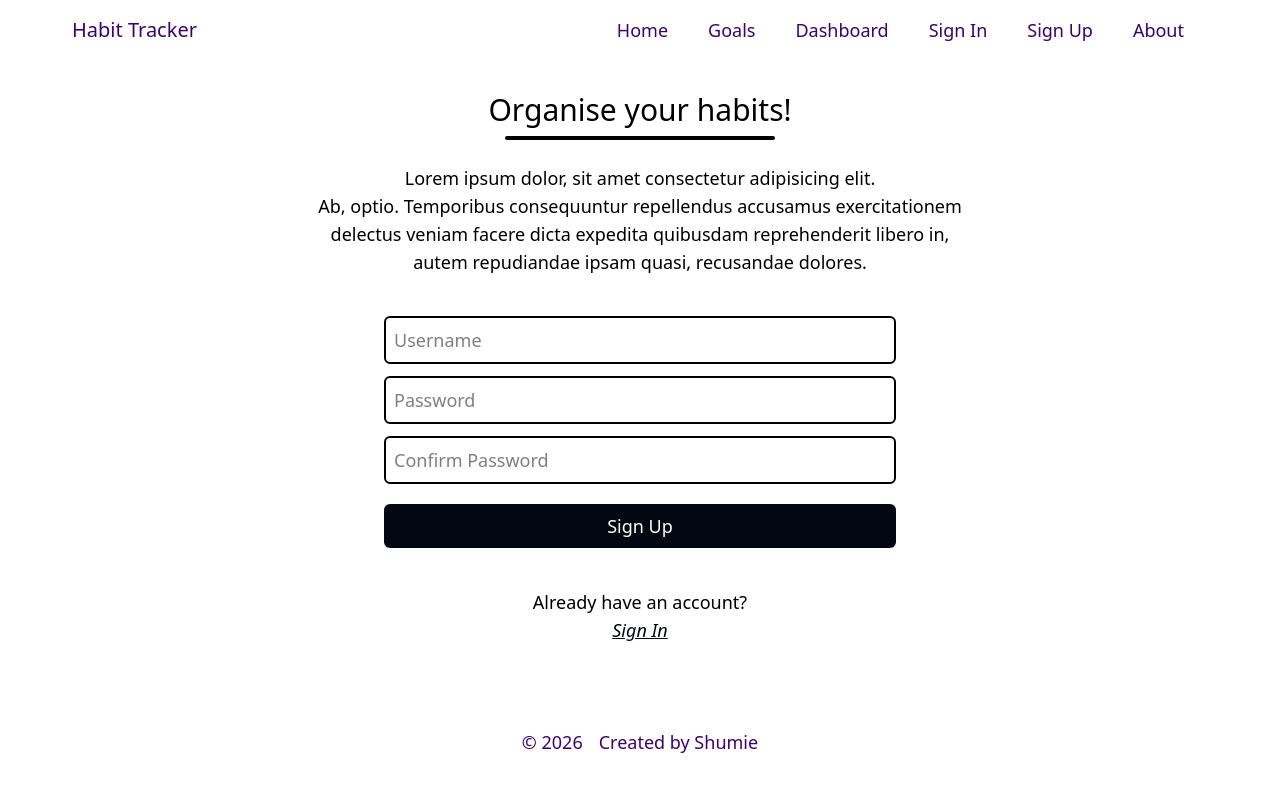
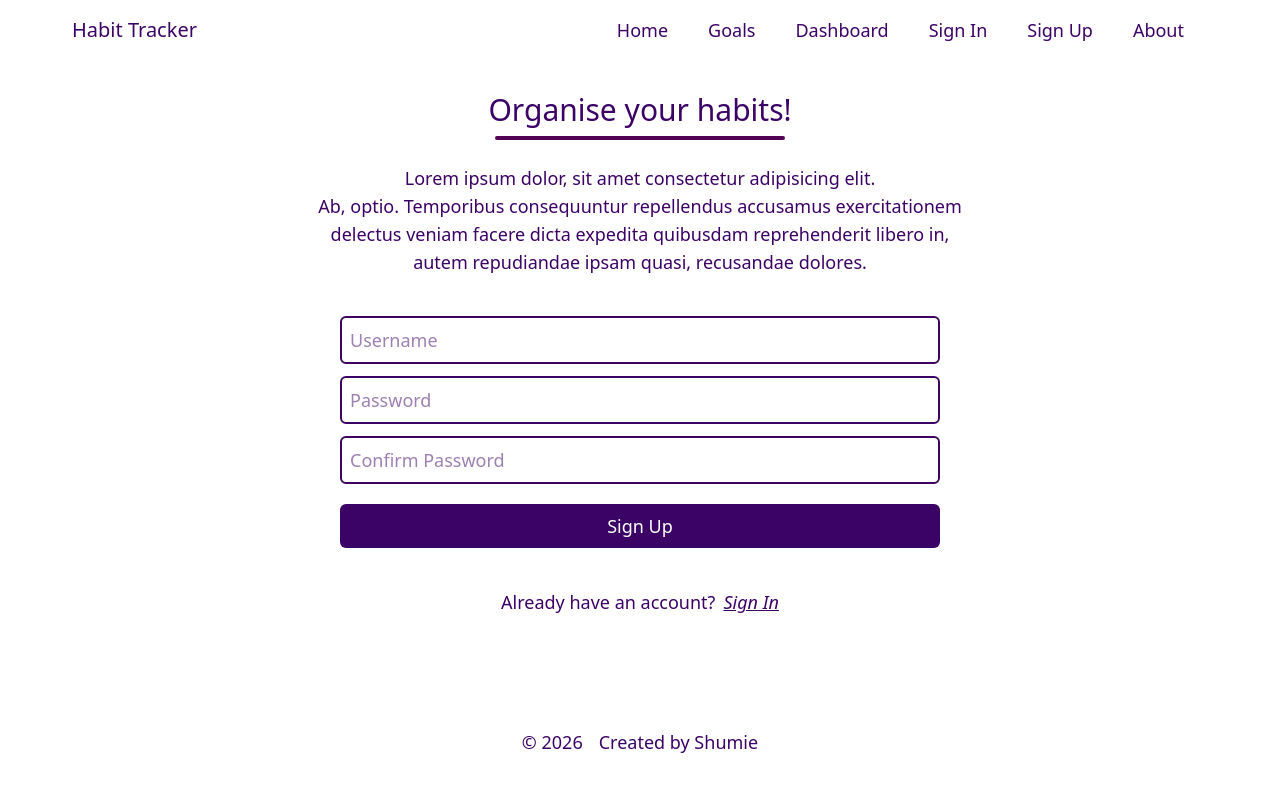
Before and after one commit to Shumieb/Habit-Tracker, a React app: page /sign-up in a window 1280 px wide. Shown: the top 792 px of the page. Built offline with nearby package versions, Linux system fonts and the light colour scheme; the HTML template or start-up script is replaced by a standard one.

Commit message:
changed styles on auth pages

```diff
--- a/src/App.css
+++ b/src/App.css
@@ -1,6 +1,6 @@
-.home-hr-style hr{
-    border: 2px solid black;
-    margin: 0px auto;
-    width: 270px;
-    border-radius: 8px;
+.home-hr-style hr {
+  border: 2px solid rgb(83, 3, 83);
+  margin: 0px auto;
+  width: 290px;
+  border-radius: 8px;
 }
--- a/src/pages/signIn.tsx
+++ b/src/pages/signIn.tsx
@@ -1,60 +1,71 @@
-import { useState } from "react"
-import {Link} from "react-router"
+import { useState } from "react";
+import { Link } from "react-router";
 
 function SignIn() {
-
   // variables
-    const[userName, setUserName] = useState("")
-    const[password, setPassword] = useState("")
+  const [userName, setUserName] = useState("");
+  const [password, setPassword] = useState("");
 
   // function to handle sign in
-    const handleSubmit = (e:any) =>{
-        e.preventDefault()
+  const handleSubmit = (e: any) => {
+    e.preventDefault();
 
-        console.log("handle submit in sign in", userName, password)
-    }
+    console.log("handle submit in sign in", userName, password);
+  };
 
   return (
-    <section className="w-[80%] mx-auto mt-4">
-        <h1 className="text-3xl text-center py-2">Organise your habits!</h1>
+    <section className="w-[80%] mx-auto mt-4 text-purple-950">
+      <h1 className="text-3xl text-center py-2 font-bold">
+        Organise your habits!
+      </h1>
       <div className="home-hr-style mb-6">
         <hr />
       </div>
 
-        <p className="text-lg text-center mb-10">Lorem ipsum dolor, sit amet consectetur adipisicing elit. <br /> Ab, optio. Temporibus consequuntur repellendus accusamus exercitationem <br /> delectus veniam facere dicta expedita quibusdam reprehenderit libero in, <br />autem repudiandae ipsam quasi, recusandae dolores.</p>
+      <p className="text-lg text-center mb-10">
+        Lorem ipsum dolor, sit amet consectetur adipisicing elit. <br /> Ab,
+        optio. Temporibus consequuntur repellendus accusamus exercitationem{" "}
+        <br /> delectus veniam facere dicta expedita quibusdam reprehenderit
+        libero in, <br />
+        autem repudiandae ipsam quasi, recusandae dolores.
+      </p>
 
       <form
-            className="flex justify-center content-center flex-col w-[50%] mx-auto mb-10"
+        className="flex justify-center content-center flex-col w-[600px] mx-auto mb-10"
         onSubmit={handleSubmit}
       >
         <input
           type="text"
           name="userName"
           placeholder="Username"
-                className="text-lg p-2 border-2 border-black rounded-md mb-3"
-                onChange={e => setUserName(e.target.value)}
+          className="text-lg p-2 border-2 border-purple-950 rounded-md mb-3 text-purple-950 outline-purple-900"
+          onChange={(e) => setUserName(e.target.value)}
         />
         <input
           type="password"
           name="password"
           placeholder="Password"
-                className="text-lg p-2 border-2 border-black rounded-md mb-5"
-                onChange={e => setPassword(e.target.value)}
+          className="text-lg p-2 border-2 border-purple-950 rounded-md mb-5 text-purple-950 outline-purple-900"
+          onChange={(e) => setPassword(e.target.value)}
         />
         <input
           type="submit"
           value="Sign In"
-                className="bg-gray-950 text-white py-2 px-6 text-lg rounded-md cursor-pointer"
+          className="bg-purple-950 text-white py-2 px-6 text-lg rounded-md cursor-pointer"
         />
       </form>
 
-        <div className="text-center">
-            <p className="text-lg">Don't have an account?</p>
-            <Link to="/sign-up" className="text-gray-950 text-lg italic underline">Create a Free Account</Link>
+      <div className="flex justify-center align-center">
+        <p className="text-lg mx-1">Don't have an account?</p>
+        <Link
+          to="/sign-up"
+          className="text-purple-950 text-lg italic underline mx-1"
+        >
+          Create a Free Account
+        </Link>
       </div>
-
     </section>
-  )
+  );
 }
 
-export default SignIn
+export default SignIn;
--- a/src/pages/signUp.tsx
+++ b/src/pages/signUp.tsx
@@ -1,74 +1,80 @@
-import { useState } from "react"
-import { Link } from "react-router"
+import { useState } from "react";
+import { Link } from "react-router";
 
 function SignUp() {
-
   // variables
-        const[userName, setUserName] = useState("")
-        const[password, setPassword] = useState("")
-        const[cpassword, setCPassword] = useState("")
+  const [userName, setUserName] = useState("");
+  const [password, setPassword] = useState("");
+  const [cpassword, setCPassword] = useState("");
 
   // function to handle signing up a new user
-        const handleSubmit = (e:any) =>{
-            e.preventDefault()
+  const handleSubmit = (e: any) => {
+    e.preventDefault();
 
-            console.log("handle submit in sign in", userName, password, cpassword)
-        }
-
+    console.log("handle submit in sign in", userName, password, cpassword);
+  };
 
   return (
-    <section>
-        <section className="w-[80%] mx-auto mt-4">
+    <section className="w-[80%] mx-auto mt-4 text-purple-950">
       <h1 className="text-3xl text-center py-2">Organise your habits!</h1>
       <div className="home-hr-style mb-6">
         <hr />
       </div>
 
-        <p className="text-lg text-center mb-10">Lorem ipsum dolor, sit amet consectetur adipisicing elit. <br /> Ab, optio. Temporibus consequuntur repellendus accusamus exercitationem <br /> delectus veniam facere dicta expedita quibusdam reprehenderit libero in, <br />autem repudiandae ipsam quasi, recusandae dolores.</p>
+      <p className="text-lg text-center mb-10">
+        Lorem ipsum dolor, sit amet consectetur adipisicing elit. <br /> Ab,
+        optio. Temporibus consequuntur repellendus accusamus exercitationem{" "}
+        <br /> delectus veniam facere dicta expedita quibusdam reprehenderit
+        libero in, <br />
+        autem repudiandae ipsam quasi, recusandae dolores.
+      </p>
 
       <form
-            className="flex justify-center content-center flex-col w-[50%] mx-auto mb-10"
+        className="flex justify-center content-center flex-col w-[600px] mx-auto mb-10"
         onSubmit={handleSubmit}
       >
         <input
           type="text"
           name="userName"
           placeholder="Username"
-                className="text-lg p-2 border-2 border-black rounded-md mb-3"
+          className="text-lg p-2 border-2 border-purple-950 rounded-md mb-3 text-purple-950 outline-purple-900"
           value={userName}
-                onChange={e => setUserName(e.target.value)}
+          onChange={(e) => setUserName(e.target.value)}
         />
         <input
           type="password"
           name="password"
           placeholder="Password"
-                className="text-lg p-2 border-2 border-black rounded-md mb-3"
+          className="text-lg p-2 border-2 border-purple-950 rounded-md mb-3 text-purple-950 outline-purple-900"
           value={password}
-                onChange={e => setPassword(e.target.value)}
+          onChange={(e) => setPassword(e.target.value)}
         />
         <input
           type="password"
           name="cpassword"
           placeholder="Confirm Password"
-                className="text-lg p-2 border-2 border-black rounded-md mb-5"
+          className="text-lg p-2 border-2 border-purple-950 rounded-md mb-5 text-purple-950 outline-purple-900"
           value={cpassword}
-                onChange={e => setCPassword(e.target.value)}
+          onChange={(e) => setCPassword(e.target.value)}
         />
         <input
           type="submit"
           value="Sign Up"
-                className="bg-gray-950 text-white py-2 px-6 text-lg rounded-md cursor-pointer"
+          className="bg-purple-950 text-white py-2 px-6 text-lg rounded-md cursor-pointer"
         />
       </form>
 
-        <div className="text-center">
-            <p className="text-lg">Already have an account?</p>
-            <Link to="/sign-in" className="text-gray-950 text-lg italic underline">Sign In</Link>
+      <div className="flex justify-center align-center">
+        <p className="text-lg mx-1">Already have an account?</p>
+        <Link
+          to="/sign-in"
+          className="text-purple-950 text-lg italic underline mx-1"
+        >
+          Sign In
+        </Link>
       </div>
-
     </section>
-    </section>
-  )
+  );
 }
 
-export default SignUp
+export default SignUp;
```
Lines whose indentation alone changed are shown as unchanged.
